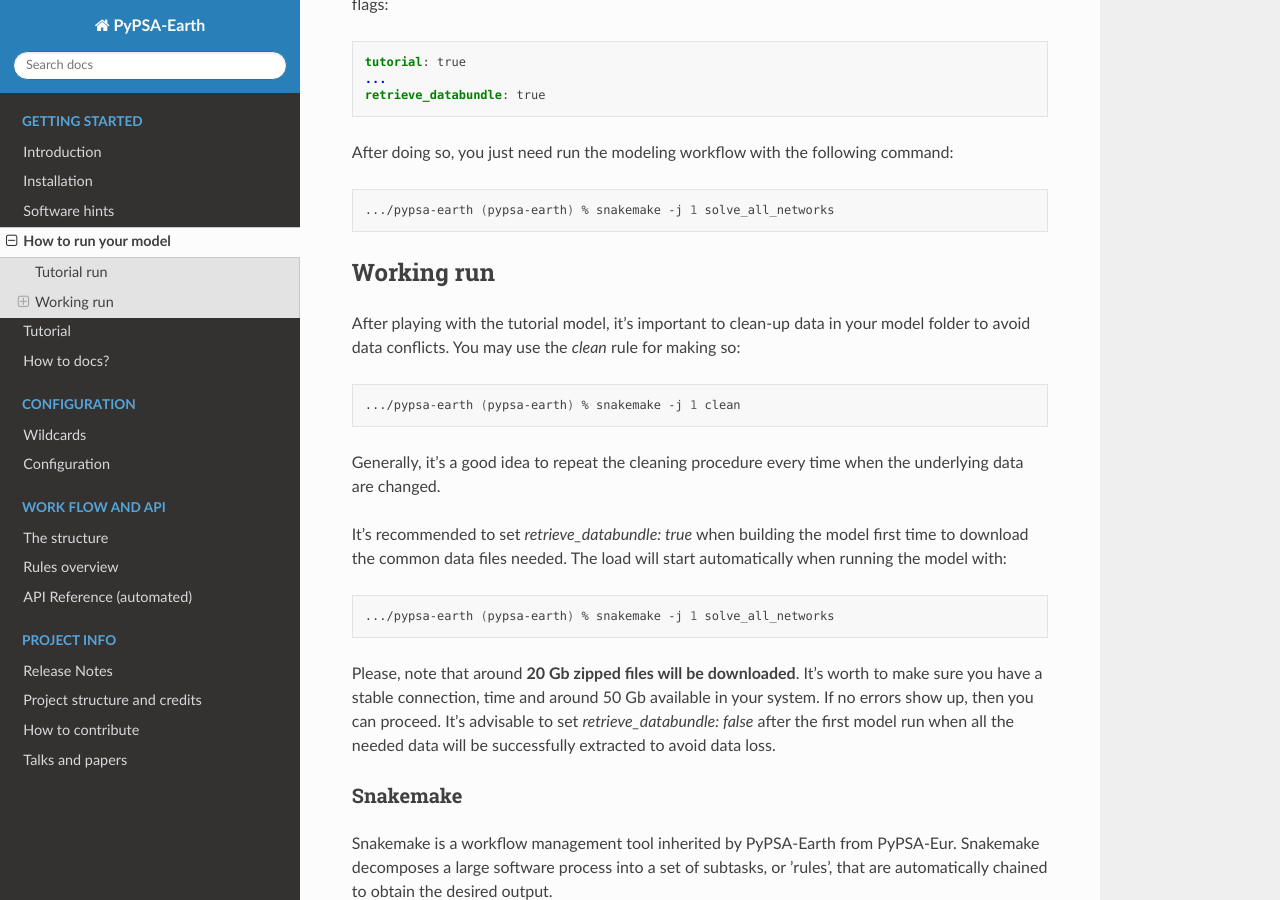
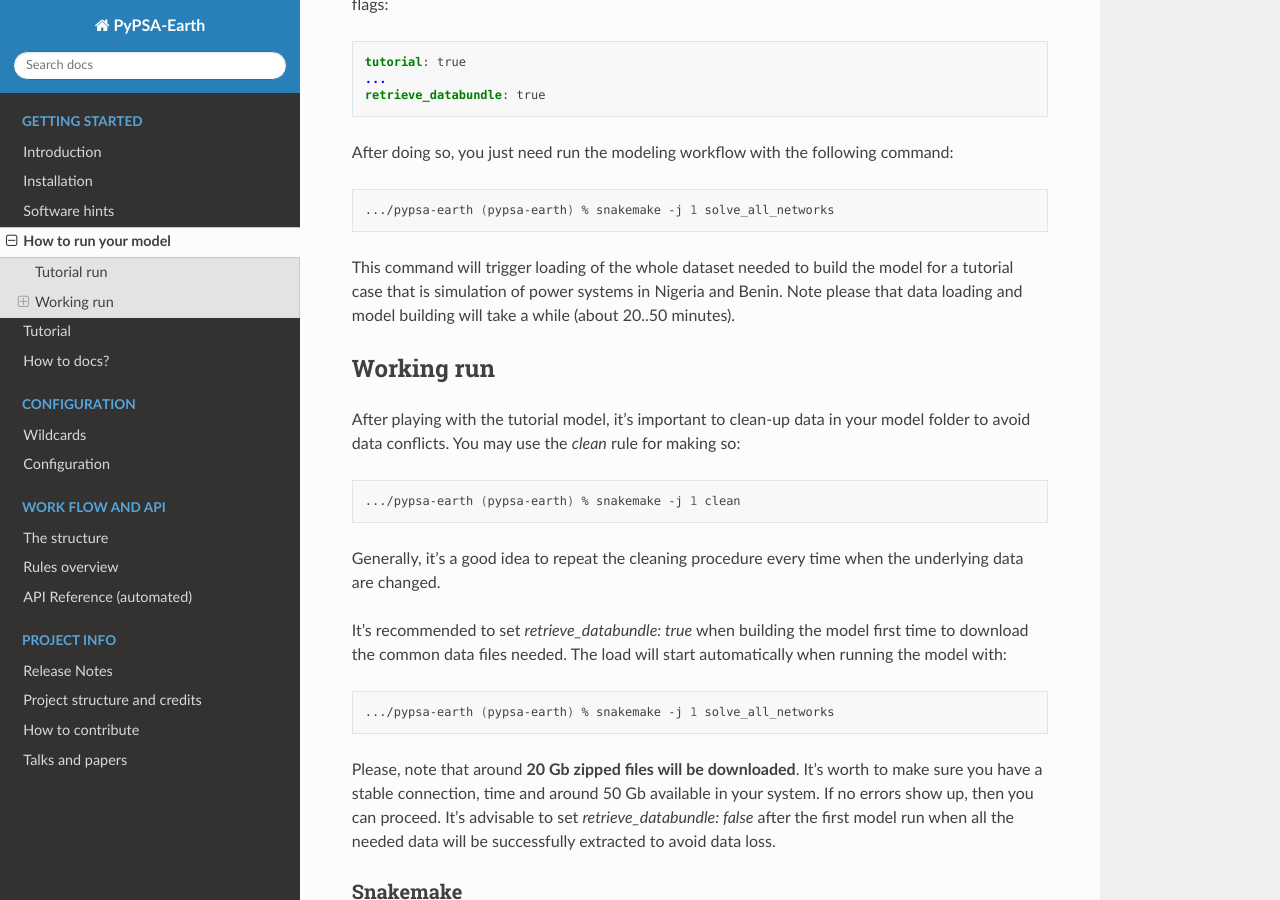
Before and after one commit to pypsa-meets-earth/pypsa-earth, a Sphinx documentation site: the page built from doc/how_to_start.rst, in a window 1280 px wide and 900 px high, scrolled down 391 px. Built offline with Sphinx 7.4.7 and the Read the Docs theme 2.0.0, drawn with Linux system fonts in a browser that asks for light colours; pages that are not in the unit, such as notebooks, are missing from menus; the version number could not be read and is left out.

Commit message:
Improve explanations

```diff
--- a/doc/how_to_start.rst
+++ b/doc/how_to_start.rst
@@ -30,6 +30,8 @@
     .../pypsa-earth (pypsa-earth) % snakemake -j 1 solve_all_networks
 
 .. TODO Explain settings of the tutorial case
+
+This command will trigger loading of the whole dataset needed to build the model for a tutorial case that is simulation of power systems in Nigeria and Benin. Note please that data loading and model building will take a while (about 20..50 minutes).
 
 Working run
 ------------------------------
```
